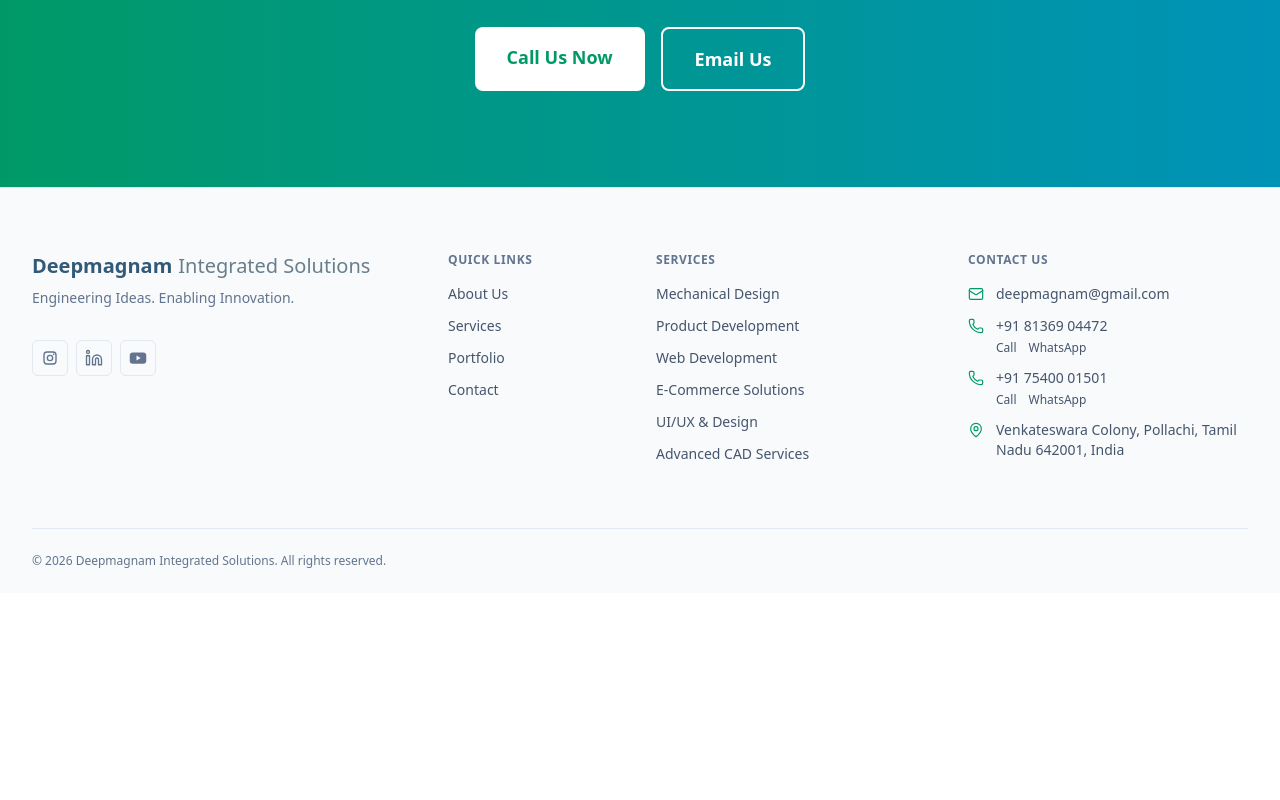
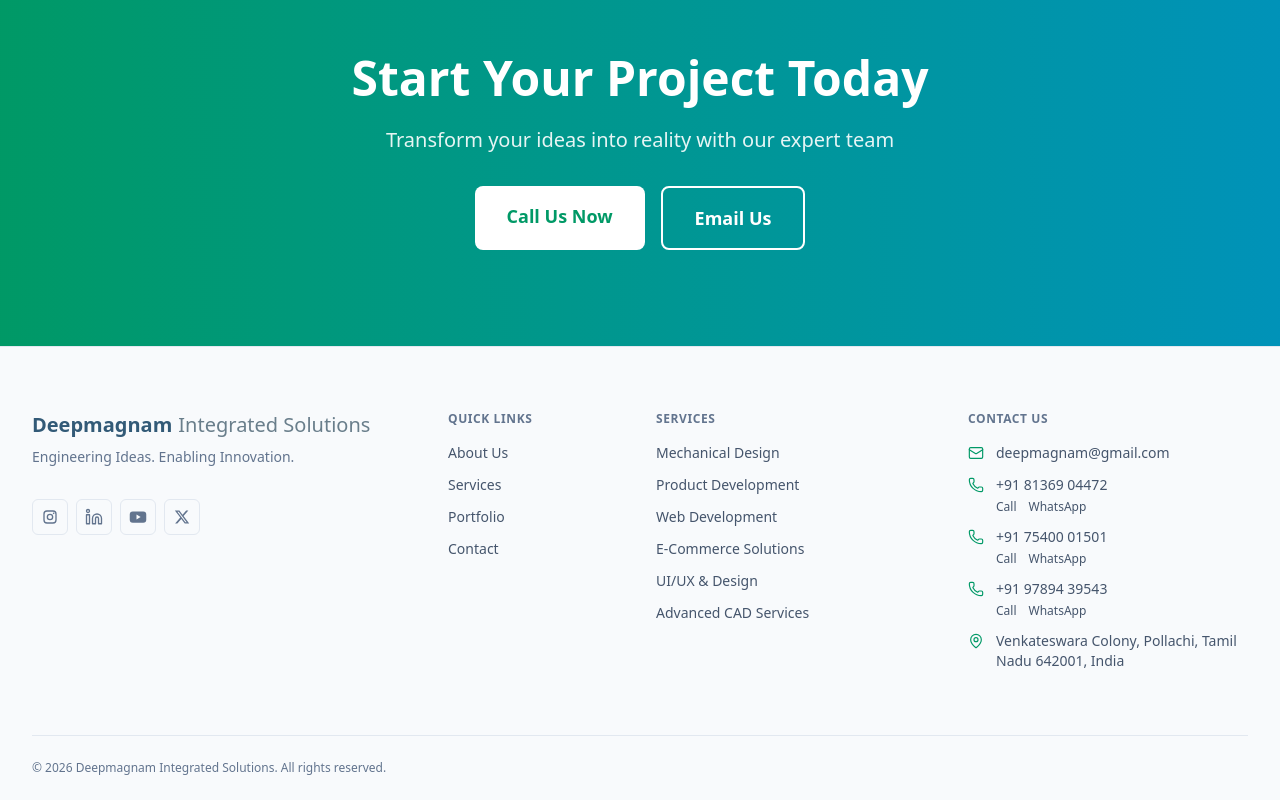
Before and after one commit to deepmagnam/deepmagnam-site, a React (Vite) app: page /contact in a window 1280 px wide. Shown: the part 2331-3131 px from the top of the page. Before the commit the page ends 2924 px from the top, so only its background shows below. Built offline with nearby package versions, Linux system fonts and the light colour scheme; a web font is replaced by a local one.

Commit message:
Changes done yet wait for confirmation

```diff
--- a/index.html
+++ b/index.html
@@ -70,13 +70,21 @@
             "telephone": "+91-7540001501",
             "areaServed": "Worldwide",
             "availableLanguage": ["English", "Tamil"]
+          },
+          {
+            "@type": "ContactPoint",
+            "contactType": "customer support",
+            "telephone": "+91-9789439543",
+            "areaServed": "Worldwide",
+            "availableLanguage": ["English", "Tamil"]
           }
         ],
         "email": "deepmagnam@gmail.com",
         "sameAs": [
           "https://www.instagram.com/deepmagnam/",
           "https://www.linkedin.com/company/deepmagnam/",
-          "https://www.youtube.com/@deepmagnamintegratedsolutions"
+          "https://www.youtube.com/@deepmagnamintegratedsolutions",
+          "https://x.com/DEEPMAGNAM"
         ],
         "areaServed": "Worldwide",
         "hasOfferCatalog": {
--- a/src/app/components/Footer.tsx
+++ b/src/app/components/Footer.tsx
@@ -14,6 +14,14 @@ function YouTubeIcon({ size = 20 }: { size?: number }) {
   return (
     <svg width={size} height={size} viewBox="0 0 24 24" fill="currentColor" fillRule="evenodd" aria-hidden="true">
       <path d="M5 4.5h14a4 4 0 0 1 4 4v7a4 4 0 0 1-4 4H5a4 4 0 0 1-4-4v-7a4 4 0 0 1 4-4zm5 4.25v6.5L15.5 12z" />
+    </svg>
+  );
+}
+
+function XLogo({ size = 20 }: { size?: number }) {
+  return (
+    <svg width={size} height={size} viewBox="0 0 24 24" fill="currentColor" aria-hidden="true">
+      <path d="M18.244 2.25h3.308l-7.227 8.26 8.502 11.24H16.17l-5.214-6.817L4.99 21.75H1.68l7.73-8.835L1.254 2.25H8.08l4.713 6.231zm-1.161 17.52h1.833L7.084 4.126H5.117z" />
     </svg>
   );
 }
@@ -48,6 +56,9 @@ export function Footer() {
               </a>
               <a href={SOCIAL.youtube} target="_blank" rel="noopener noreferrer" aria-label="YouTube (opens in a new tab)" className={socialClass}>
                 <YouTubeIcon size={18} />
+              </a>
+              <a href={SOCIAL.x} target="_blank" rel="noopener noreferrer" aria-label="X (formerly Twitter)" className={socialClass}>
+                <XLogo size={16} />
               </a>
             </div>
           </div>
--- a/src/config/site.ts
+++ b/src/config/site.ts
@@ -13,12 +13,13 @@ export const SITE_DESCRIPTION =
 export const CONTACT = {
   email: "deepmagnam@gmail.com",
   /**
-   * Both numbers are equal; list them in this order. Single CTAs use the first.
+   * All numbers are equal; list them in this order. Single CTAs use the first.
    * `digits` is digits only, with country code, for tel: and WhatsApp links.
    */
   phones: [
     { display: "+91 81369 04472", digits: "918136904472", whatsapp: true },
     { display: "+91 75400 01501", digits: "917540001501", whatsapp: true },
+    { display: "+91 97894 39543", digits: "919789439543", whatsapp: true },
   ],
   address: "Venkateswara Colony, Pollachi, Tamil Nadu 642001, India",
   // Address search for now. Replace with the exact Google Maps pin share link
@@ -42,4 +43,5 @@ export const SOCIAL = {
   instagram: "https://www.instagram.com/deepmagnam/",
   linkedin: "https://www.linkedin.com/company/deepmagnam/",
   youtube: "https://www.youtube.com/@deepmagnamintegratedsolutions",
+  x: "https://x.com/DEEPMAGNAM",
 };
```
